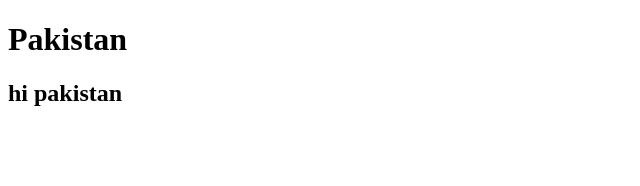
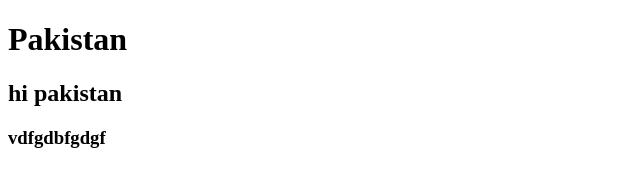
Before and after one commit to Alikamran1234/repository, a plain HTML site: page index.html in a window 1280 px wide. Shown: the whole page, without its empty margins (0-640 px from the left). Drawn offline with Linux system fonts and the light colour scheme.

Commit message:
newe upload

```diff
--- a/index.html
+++ b/index.html
@@ -8,5 +8,6 @@
 <body>
     <h1>Pakistan</h1>
     <h2>hi pakistan</h2>
+    <h3>vdfgdbfgdgf</h3>
 </body>
 </html>
```
